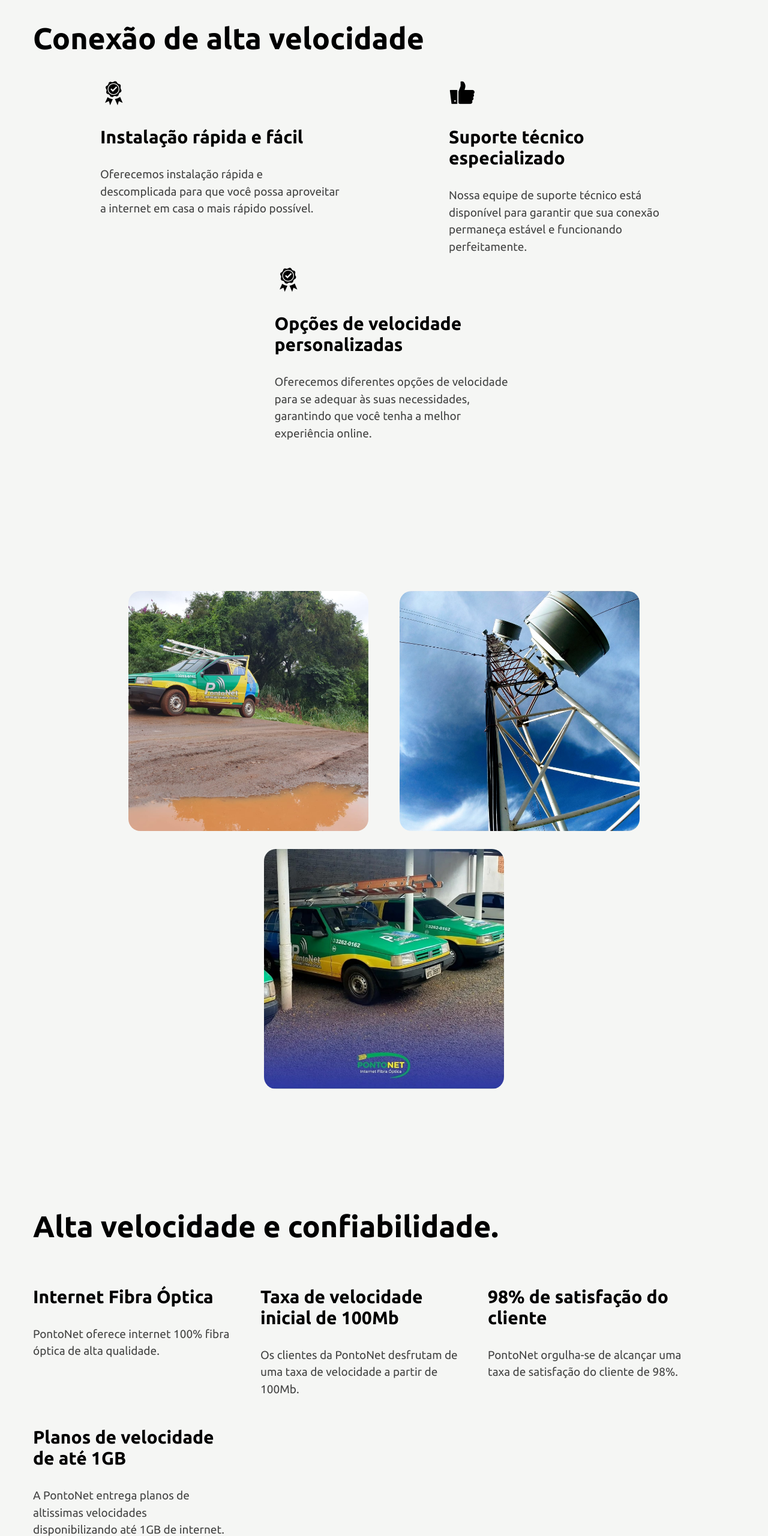
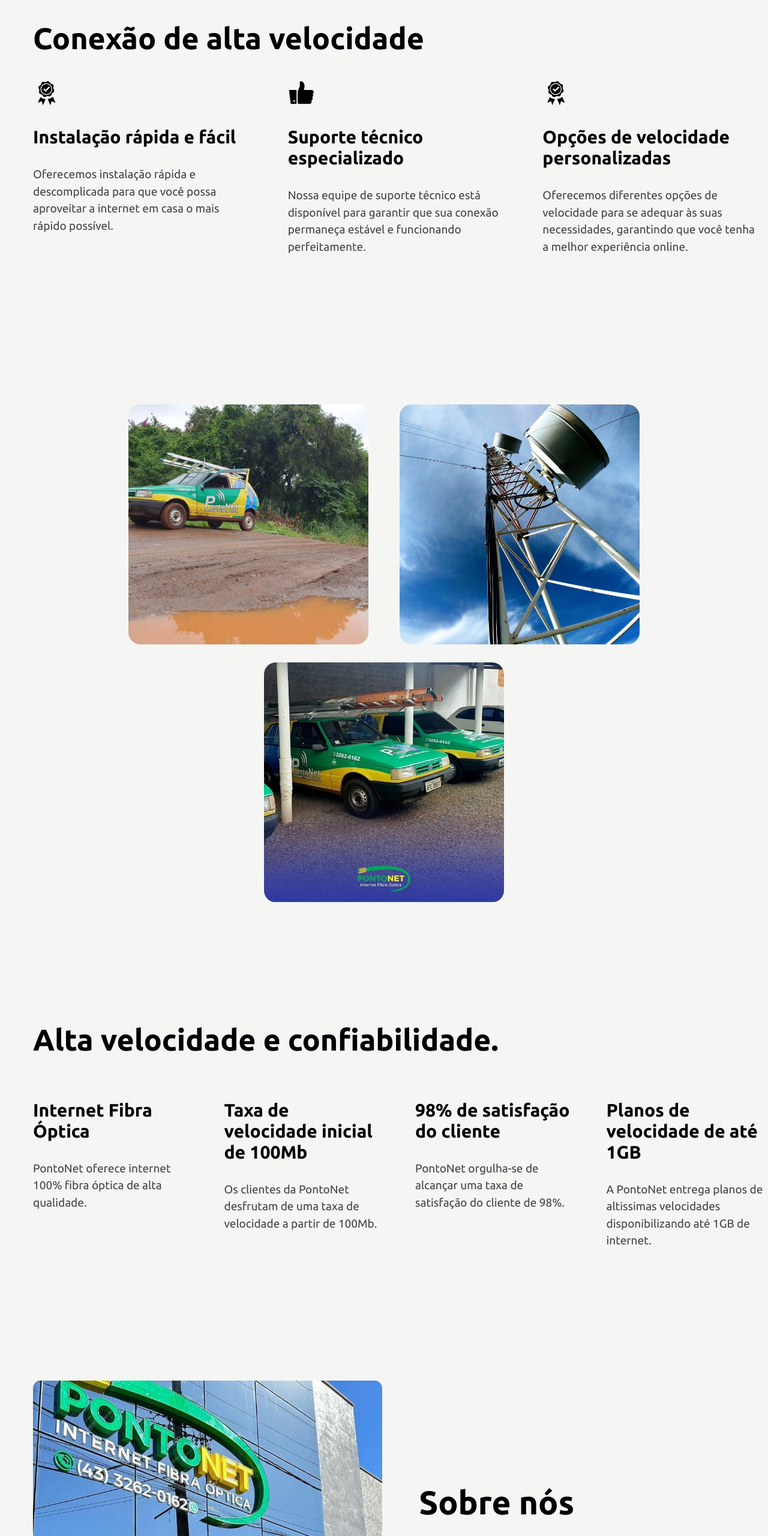
Before and after one commit to LeooSimoes/projeto-PontoNet, a plain HTML site: page index.html in a window 1280 px wide. Shown: the part 1460-4020 px from the top of the page at 60% size. Drawn offline with nearby package versions, Linux system fonts and the light colour scheme; some packages are replaced by stand-ins of ours.

Commit message:
edit css div's warp:nowarp

```diff
--- a/main.css
+++ b/main.css
@@ -113,7 +113,7 @@ button{
     display: flex;
     align-items: flex-start;
     justify-content: space-evenly;
-    flex-wrap: wrap;
+    flex-wrap: nowrap;
     gap: 4%;
 }
 
@@ -169,7 +169,7 @@ button{
 #div-qualidade2{
     display: flex;
     align-items: flex-start;
-    flex-wrap: wrap;
+    flex-wrap: nowrap;
     gap: 4%;
 }
 
@@ -189,7 +189,7 @@ h3{
 #div-faxada{
     display: flex;
     align-items: center;
-    flex-wrap: wrap;
+    flex-wrap: nowrap;
     gap: 5%;
     margin-top: 200px;
 }
```
